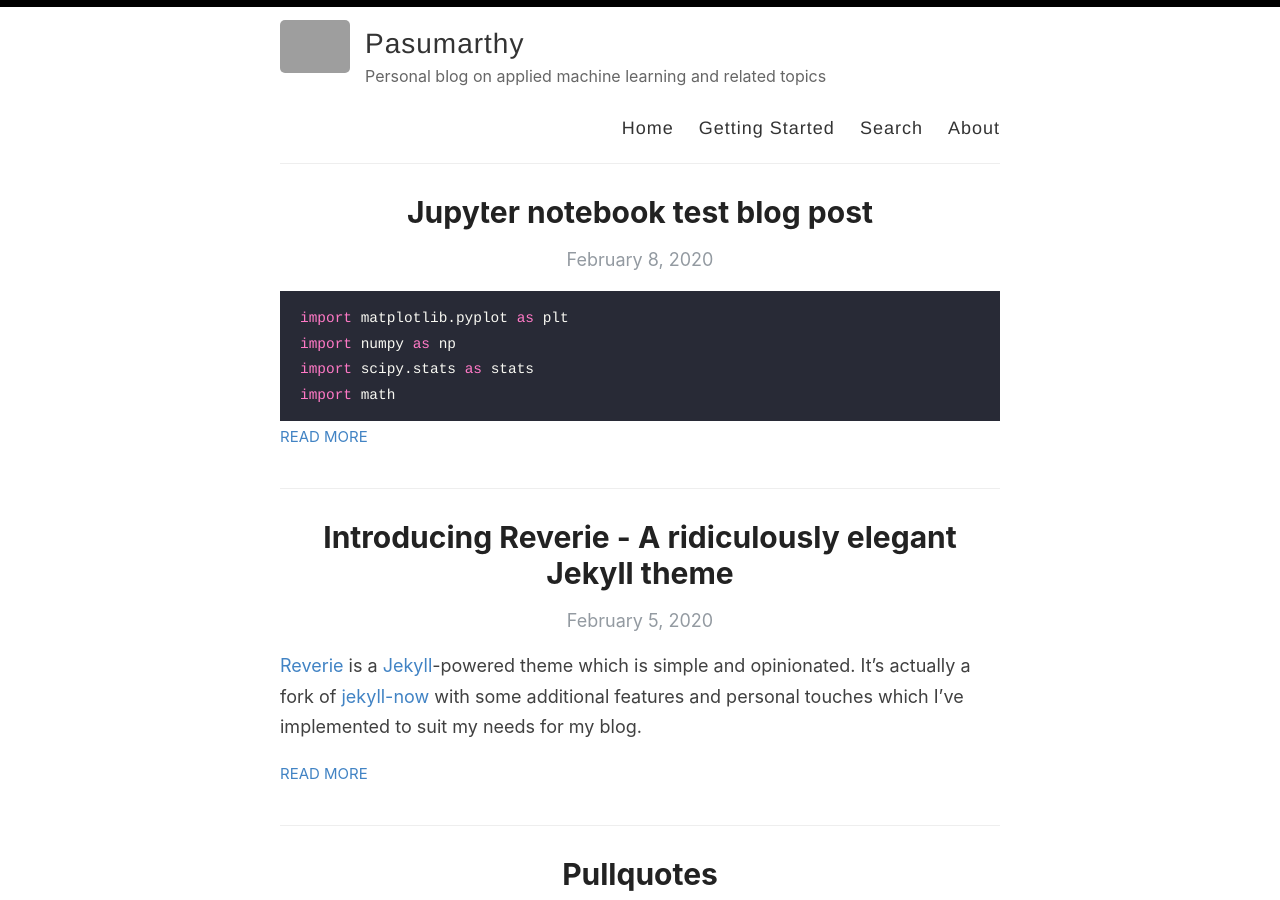
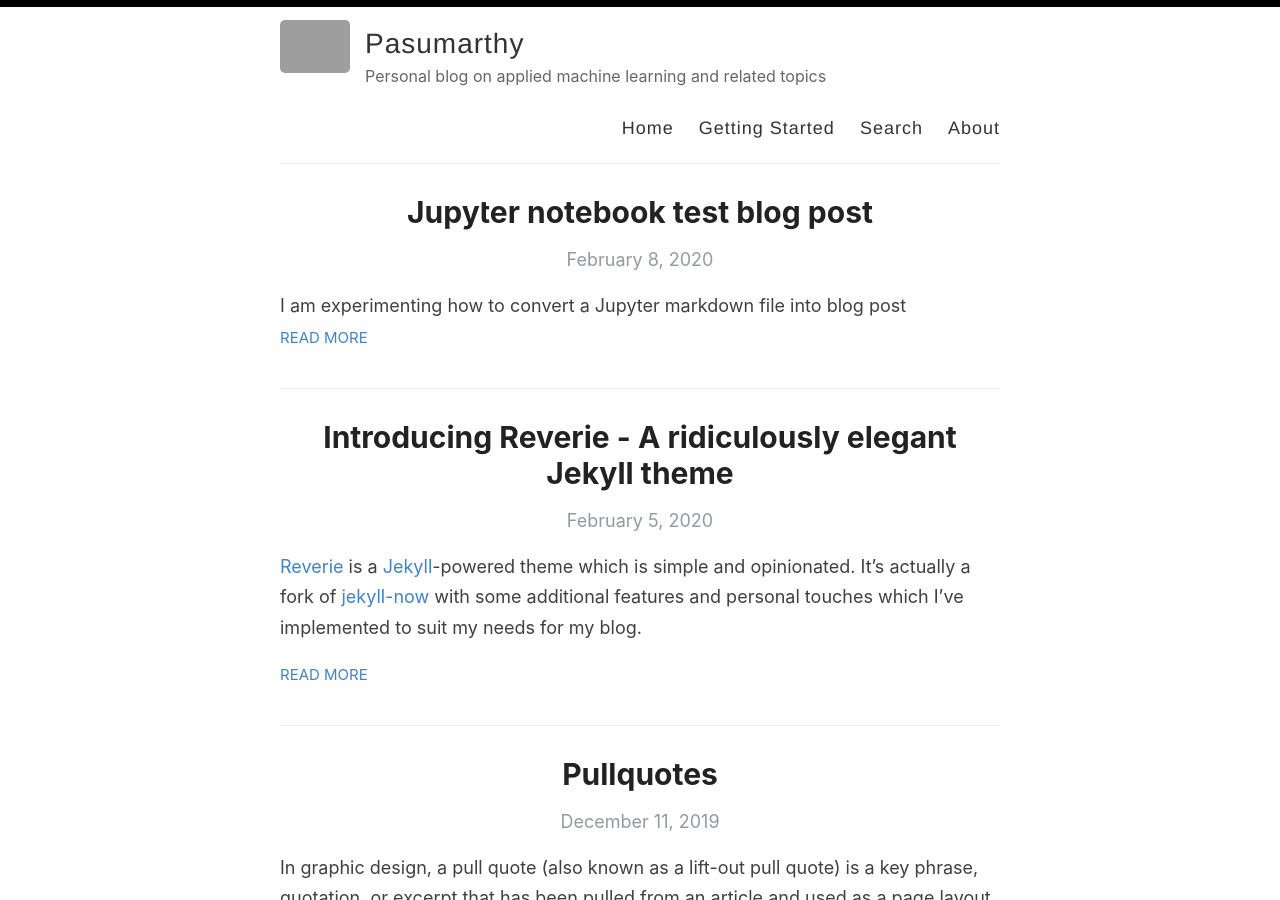
Before and after one commit to psrikanthm/psrikanthm.github.io, a Jekyll site: the page built from index.html, in a window 1280 px wide and 900 px high. Built offline with Jekyll 4.4.1, drawn with Linux system fonts in a browser that asks for light colours; the list of posts is cut into pages by our own code; part of the change alters nothing that is shown; grey boxes are pictures that could not be loaded.

````diff
--- a/_posts/2020-02-08-test-post.md
+++ b/_posts/2020-02-08-test-post.md
@@ -1,6 +1,7 @@
 ---
 layout: post
 title:  Jupyter notebook test blog post
+excerpt: I am experimenting how to convert a Jupyter markdown file into blog post
 categories: [Python,Code]
 ---
 
@@ -22,4 +23,4 @@ plt.show()
 ```
 
 
-![png](output_1_0.png)
+![Normal distribution](https://github.com/psrikanthm/psrikanthm.github.io/tree/master/images/test-post-output-1.png)
````
Also changed, not shown: images/test-post-output-1.png (renamed from _posts/output_1_0.png).
